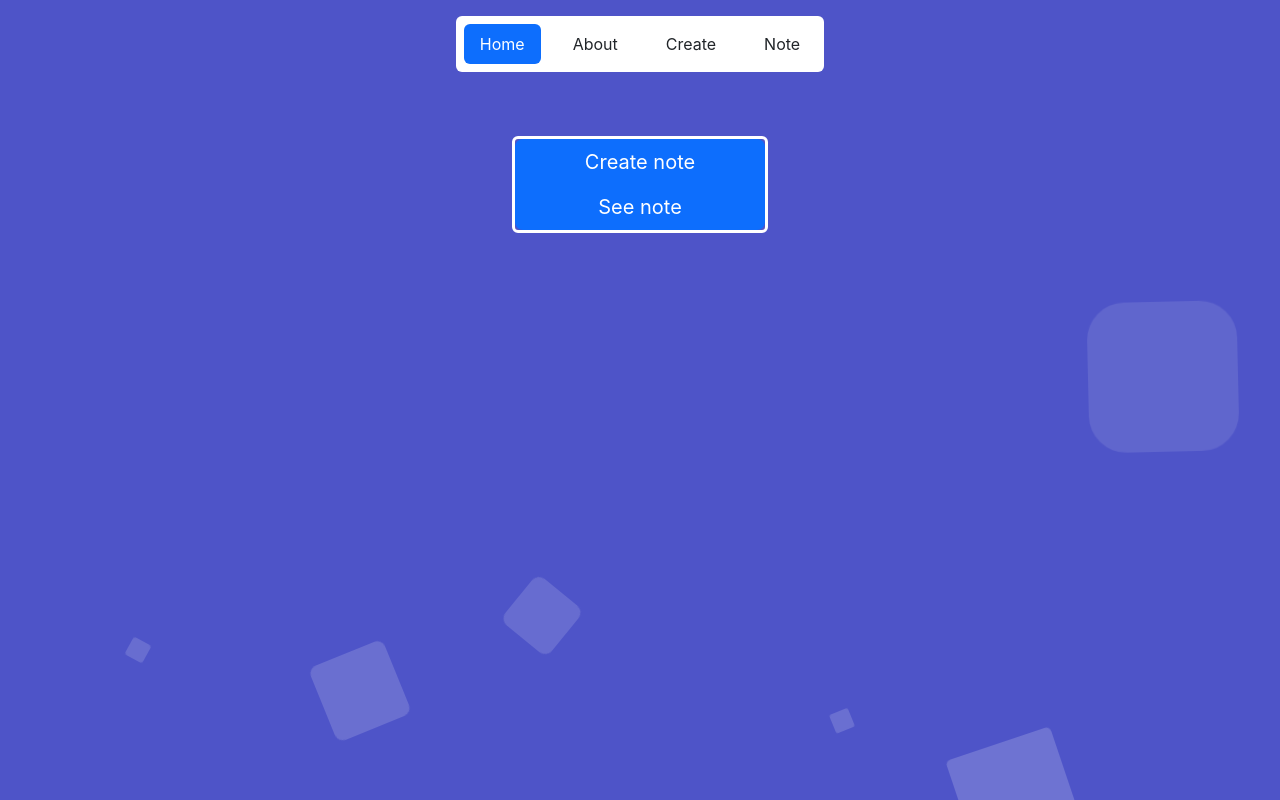
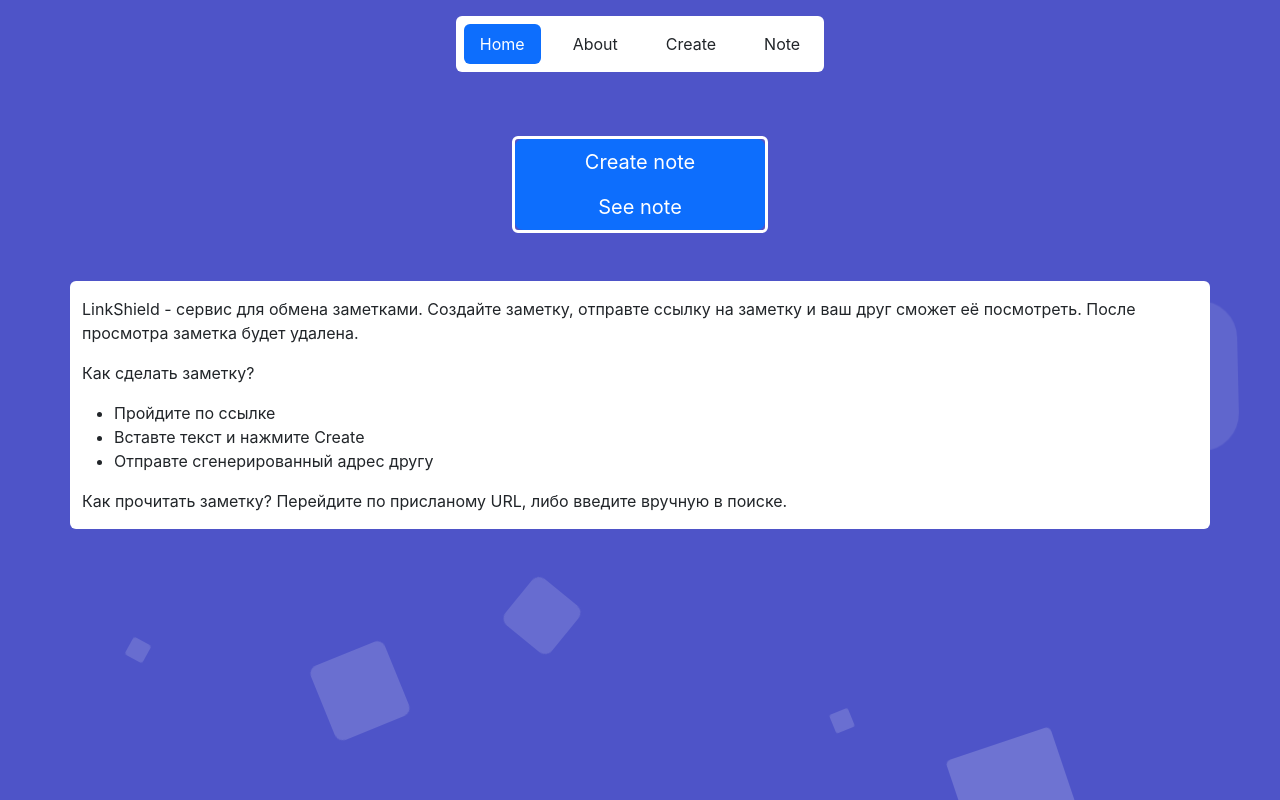
Before and after one commit to Kosta45/link-shield, a React (Create React App) app in the folder react_project/: page / in a window 1280 px wide. Built offline with nearby package versions, Linux system fonts and the light colour scheme.

Commit message:
Added text in main

```diff
--- a/react_project/src/components/Main.jsx
+++ b/react_project/src/components/Main.jsx
@@ -3,12 +3,26 @@
 
 const Main = () => {
     return (
+        <>
         <div className="d-flex justify-content-center mt-5">
              <div className="d-flex flex-column btn-group-vertical rounded main-btns border border-3 border-white">
                  <a href="/create" className="btn btn-primary btn-lg border-0">Create note</a>
                  <a href="/note" className="btn btn-primary btn-lg border-0">See note</a>
               </div>
         </div>
+         <div className='d-flex flex-column container bg-white d-flex rounded mt-5'>
+        <div className="d-flex flex-column mt-3">
+         <p> LinkShield - сервис для обмена заметками. Создайте заметку, отправте ссылку на заметку и ваш друг сможет её посмотреть. После просмотра заметка будет удалена.</p>
+         <p>Как сделать заметку?</p>
+         <ul>
+             <li>Пройдите по ссылке</li>
+             <li>Вставте текст и нажмите Create</li>
+             <li>Отправте сгенерированный адрес другу</li>
+         </ul>
+         <p>Как прочитать заметку? Перейдите по присланому URL, либо введите вручную в поиске.</p>
+         </div>
+     </div>
+     </>
     )
 }
 
```
